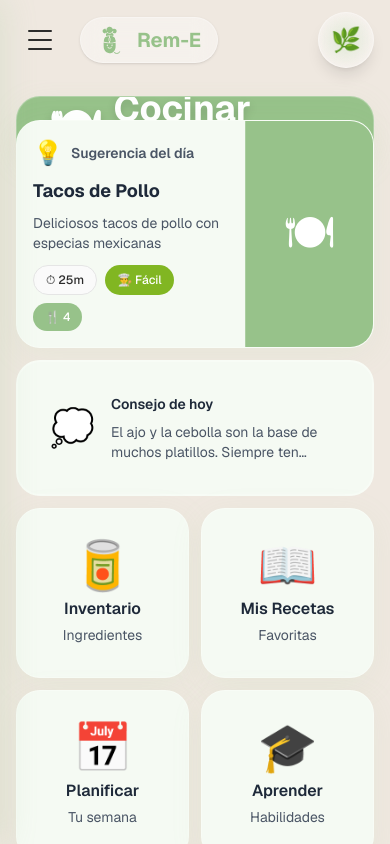
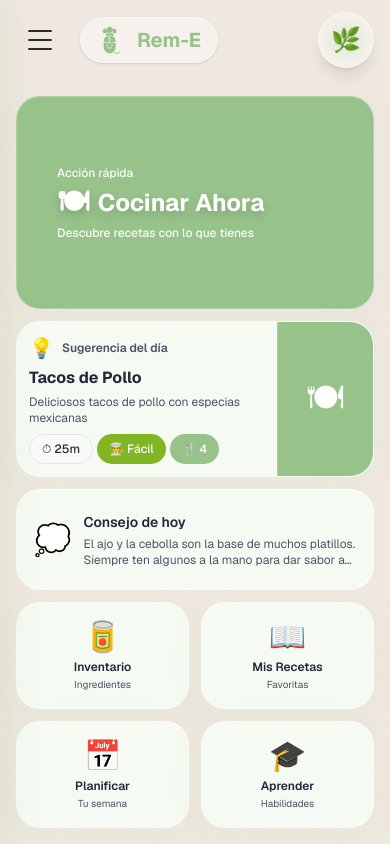
Before and after one commit to onofrela/rem-e, a Next.js app: page / in a window 390 px wide. Built offline with nearby package versions, Linux system fonts and the light colour scheme.

Commit message:
Integración con ElevenLabs

```diff
--- a/app/page.tsx
+++ b/app/page.tsx
@@ -43,18 +43,18 @@ export default function Home() {
                 hoverable
                 className="h-full animate-scaleIn flex flex-col justify-center relative overflow-hidden home-hero-card"
               >
-                <div className="relative flex flex-row md:flex-row items-center md:justify-between text-white h-full md:px-4">
-                  <div className="text-left md:text-left flex-1">
-                    <p className="text-sm md:text-xl lg:text-2xl opacity-95 mb-3 md:mb-4 font-medium">Acción rápida</p>
-                    <h3 className="text-4xl md:text-6xl lg:text-7xl font-bold mb-3 md:mb-4 flex items-center gap-3 md:gap-4 drop-shadow-lg">
-                      <span className="text-5xl md:text-7xl lg:text-8xl">🍽</span>
+                <div className="relative flex flex-row items-center justify-between text-white h-full px-2 xl:px-4">
+                  <div className="text-left flex-1">
+                    <p className="text-xs md:text-sm lg:text-base xl:text-2xl opacity-95 mb-1 md:mb-2 xl:mb-4 font-medium">Acción rápida</p>
+                    <h3 className="text-2xl md:text-3xl lg:text-4xl xl:text-7xl font-bold mb-1 md:mb-2 xl:mb-4 flex items-center gap-2 xl:gap-4 drop-shadow-lg">
+                      <span className="text-3xl md:text-4xl lg:text-5xl xl:text-8xl">🍽</span>
                       <span>Cocinar Ahora</span>
                     </h3>
-                    <p className="text-sm md:text-xl lg:text-2xl opacity-95 font-medium">
+                    <p className="text-xs md:text-sm lg:text-base xl:text-2xl opacity-95 font-medium">
                       Descubre recetas con lo que tienes
                     </p>
                   </div>
-                  <div className="text-4xl md:text-7xl lg:text-8xl mt-4 md:mt-0 md:ml-4 opacity-90">→</div>
+                  <div className="hidden xl:block text-8xl ml-4 opacity-90">→</div>
                 </div>
               </Card>
             </Link>
@@ -63,37 +63,37 @@ export default function Home() {
             <Link href={`/recipes/${suggestionOfTheDay.id}`} className="col-span-2 row-span-1">
               <Card variant="elevated" padding="none" hoverable className="h-full animate-fadeInUp stagger-5 overflow-hidden flex flex-row">
                 {/* Recipe Info */}
-                <div className="p-4 md:p-6 flex flex-col justify-between flex-1">
+                <div className="p-3 md:p-4 lg:p-4 xl:p-6 flex flex-col justify-between flex-1 min-w-0">
                   <div>
-                    <div className="flex items-center gap-2 md:gap-3 mb-2 md:mb-3">
-                      <span className="text-2xl md:text-3xl lg:text-4xl">💡</span>
-                      <span className="text-sm md:text-base lg:text-lg font-semibold text-gray-600">
+                    <div className="flex items-center gap-2 mb-1 md:mb-2 xl:mb-3">
+                      <span className="text-xl md:text-2xl lg:text-2xl xl:text-4xl">💡</span>
+                      <span className="text-xs md:text-sm lg:text-sm xl:text-lg font-semibold text-gray-600">
                         Sugerencia del día
                       </span>
                     </div>
-                    <h4 className="text-lg md:text-xl lg:text-2xl font-bold text-gray-800 mb-2 md:mb-3">
+                    <h4 className="text-base md:text-lg lg:text-lg xl:text-2xl font-bold text-gray-800 mb-1 md:mb-2 xl:mb-3 truncate">
                       {suggestionOfTheDay.name}
                     </h4>
-                    <p className="text-sm md:text-base lg:text-lg text-gray-600 mb-3 md:mb-4 line-clamp-2">
+                    <p className="text-xs md:text-sm lg:text-sm xl:text-lg text-gray-600 mb-2 md:mb-3 xl:mb-4 line-clamp-2 hidden md:block">
                       {suggestionOfTheDay.description}
                     </p>
                   </div>
 
-                  <div className="flex flex-wrap gap-2 md:gap-3">
-                    <Badge variant="default" className="text-xs md:text-sm lg:text-base">
+                  <div className="flex flex-wrap gap-1 md:gap-2 xl:gap-3">
+                    <Badge variant="default" className="text-xs lg:text-xs xl:text-base">
                       ⏱ {suggestionOfTheDay.time}m
                     </Badge>
-                    <Badge variant="success" className="text-xs md:text-sm lg:text-base">
+                    <Badge variant="success" className="text-xs lg:text-xs xl:text-base">
                       👨‍🍳 {suggestionOfTheDay.difficulty}
                     </Badge>
-                    <Badge variant="info" className="text-xs md:text-sm lg:text-base">
+                    <Badge variant="info" className="text-xs xl:text-base hidden xl:inline-flex">
                       🍴 {suggestionOfTheDay.servings}
                     </Badge>
                   </div>
                 </div>
 
                 {/* Recipe Image */}
-                <div className="w-32 md:w-48 lg:w-56 flex items-center justify-center text-white text-5xl md:text-7xl lg:text-8xl flex-shrink-0 border-l border-white/20 home-suggestion-image">
+                <div className="w-24 md:w-32 lg:w-36 xl:w-56 flex items-center justify-center text-white text-4xl md:text-5xl lg:text-5xl xl:text-8xl flex-shrink-0 border-l border-white/20 home-suggestion-image">
                   🍽
                 </div>
               </Card>
@@ -101,14 +101,14 @@ export default function Home() {
 
             {/* Tip of the Day - 2x1 wide tile */}
             <div className="col-span-2 row-span-1">
-              <Card variant="outlined" padding="lg" className="h-full animate-fadeIn flex items-center">
-                <div className="flex items-center gap-4 md:gap-6 w-full">
-                  <span className="text-4xl md:text-5xl lg:text-6xl flex-shrink-0">💭</span>
+              <Card variant="outlined" padding="sm" className="h-full animate-fadeIn flex items-center">
+                <div className="flex items-center gap-3 md:gap-4 xl:gap-6 w-full">
+                  <span className="text-3xl md:text-4xl lg:text-4xl xl:text-6xl flex-shrink-0">💭</span>
                   <div className="flex-1 min-w-0">
-                    <h4 className="text-sm md:text-lg lg:text-xl font-semibold text-gray-800 mb-2 md:mb-3">
+                    <h4 className="text-sm md:text-base lg:text-base xl:text-xl font-semibold text-gray-800 mb-1 md:mb-2 xl:mb-3">
                       Consejo de hoy
                     </h4>
-                    <p className="text-sm md:text-base lg:text-lg text-gray-600 line-clamp-2">
+                    <p className="text-xs md:text-sm lg:text-sm xl:text-lg text-gray-600 line-clamp-2 md:line-clamp-3">
                       El ajo y la cebolla son la base de muchos platillos. Siempre
                       ten algunos a la mano para dar sabor a tus comidas.
                     </p>
@@ -119,13 +119,13 @@ export default function Home() {
 
             {/* Inventory - 1x1 tile */}
             <Link href="/inventory" className="col-span-1 row-span-1">
-              <Card variant="elevated" padding="lg" hoverable className="h-full animate-fadeInUp stagger-1 flex flex-col justify-center items-center text-center gap-2 md:gap-3">
-                <span className="text-5xl md:text-6xl lg:text-7xl">🥫</span>
+              <Card variant="elevated" padding="sm" hoverable className="h-full animate-fadeInUp stagger-1 flex flex-col justify-center items-center text-center gap-1 xl:gap-3">
+                <span className="text-3xl md:text-4xl lg:text-4xl xl:text-7xl">🥫</span>
                 <div>
-                  <h3 className="text-base md:text-xl lg:text-2xl font-semibold text-gray-800">
+                  <h3 className="text-xs md:text-sm lg:text-sm xl:text-2xl font-semibold text-gray-800">
                     Inventario
                   </h3>
-                  <p className="text-sm md:text-base lg:text-lg text-gray-600 mt-1 md:mt-2">
+                  <p className="text-[10px] md:text-xs lg:text-xs xl:text-lg text-gray-600 mt-0.5 xl:mt-1">
                     Ingredientes
                   </p>
                 </div>
@@ -134,13 +134,13 @@ export default function Home() {
 
             {/* My Recipes - 1x1 tile */}
             <Link href="/recipes" className="col-span-1 row-span-1">
-              <Card variant="elevated" padding="lg" hoverable className="h-full animate-fadeInUp stagger-2 flex flex-col justify-center items-center text-center gap-2 md:gap-3">
-                <span className="text-5xl md:text-6xl lg:text-7xl">📖</span>
+              <Card variant="elevated" padding="sm" hoverable className="h-full animate-fadeInUp stagger-2 flex flex-col justify-center items-center text-center gap-1 xl:gap-3">
+                <span className="text-3xl md:text-4xl lg:text-4xl xl:text-7xl">📖</span>
                 <div>
-                  <h3 className="text-base md:text-xl lg:text-2xl font-semibold text-gray-800">
+                  <h3 className="text-xs md:text-sm lg:text-sm xl:text-2xl font-semibold text-gray-800">
                     Mis Recetas
                   </h3>
-                  <p className="text-sm md:text-base lg:text-lg text-gray-600 mt-1 md:mt-2">
+                  <p className="text-[10px] md:text-xs lg:text-xs xl:text-lg text-gray-600 mt-0.5 xl:mt-1">
                     Favoritas
                   </p>
                 </div>
@@ -149,13 +149,13 @@ export default function Home() {
 
             {/* Plan - 1x1 tile */}
             <Link href="/plan" className="col-span-1 row-span-1">
-              <Card variant="elevated" padding="lg" hoverable className="h-full animate-fadeInUp stagger-3 flex flex-col justify-center items-center text-center gap-2 md:gap-3">
-                <span className="text-5xl md:text-6xl lg:text-7xl">📅</span>
+              <Card variant="elevated" padding="sm" hoverable className="h-full animate-fadeInUp stagger-3 flex flex-col justify-center items-center text-center gap-1 xl:gap-3">
+                <span className="text-3xl md:text-4xl lg:text-4xl xl:text-7xl">📅</span>
                 <div>
-                  <h3 className="text-base md:text-xl lg:text-2xl font-semibold text-gray-800">
+                  <h3 className="text-xs md:text-sm lg:text-sm xl:text-2xl font-semibold text-gray-800">
                     Planificar
                   </h3>
-                  <p className="text-sm md:text-base lg:text-lg text-gray-600 mt-1 md:mt-2">
+                  <p className="text-[10px] md:text-xs lg:text-xs xl:text-lg text-gray-600 mt-0.5 xl:mt-1">
                     Tu semana
                   </p>
                 </div>
@@ -164,13 +164,13 @@ export default function Home() {
 
             {/* Learn - 1x1 tile */}
             <Link href="/learn" className="col-span-1 row-span-1">
-              <Card variant="elevated" padding="lg" hoverable className="h-full animate-fadeInUp stagger-4 flex flex-col justify-center items-center text-center gap-2 md:gap-3">
-                <span className="text-5xl md:text-6xl lg:text-7xl">🎓</span>
+              <Card variant="elevated" padding="sm" hoverable className="h-full animate-fadeInUp stagger-4 flex flex-col justify-center items-center text-center gap-1 xl:gap-3">
+                <span className="text-3xl md:text-4xl lg:text-4xl xl:text-7xl">🎓</span>
                 <div>
-                  <h3 className="text-base md:text-xl lg:text-2xl font-semibold text-gray-800">
+                  <h3 className="text-xs md:text-sm lg:text-sm xl:text-2xl font-semibold text-gray-800">
                     Aprender
                   </h3>
-                  <p className="text-sm md:text-base lg:text-lg text-gray-600 mt-1 md:mt-2">
+                  <p className="text-[10px] md:text-xs lg:text-xs xl:text-lg text-gray-600 mt-0.5 xl:mt-1">
                     Habilidades
                   </p>
                 </div>
```
Also changed, not shown: app/api/tts/route.ts (added, +73 -0 lines), app/recipes/[id]/guide/page.tsx (+15 -8 lines), lib/hooks/useElevenLabsTTS.ts (added, +173 -0 lines).
